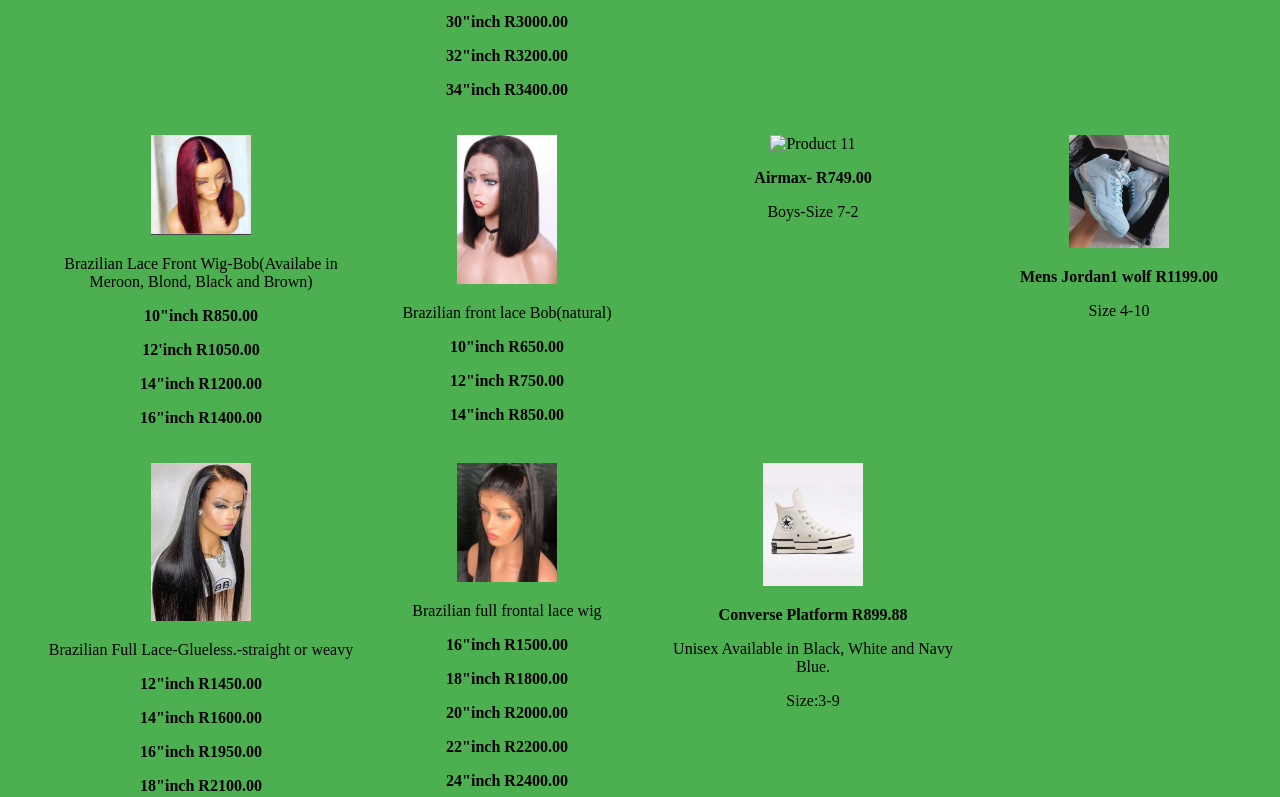
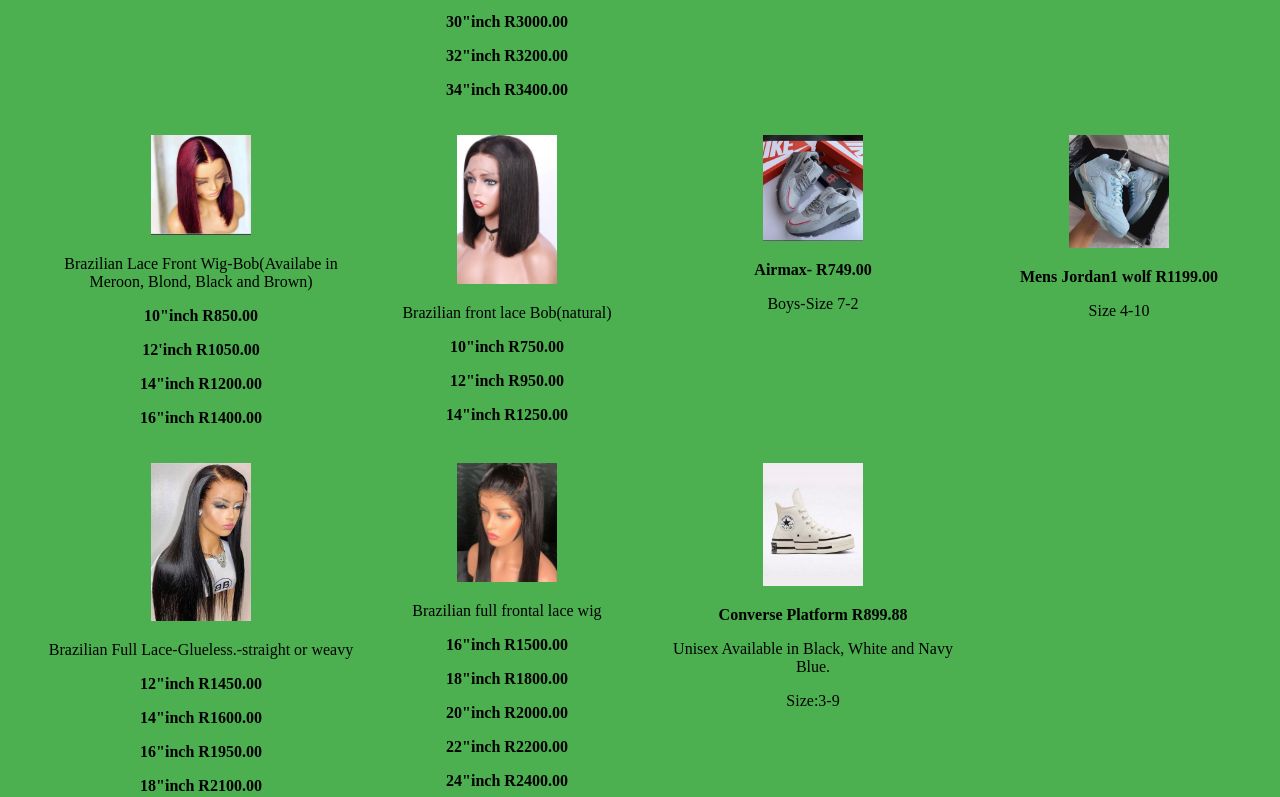
Before and after one commit to eungobs/myshoping, a plain HTML site: page shop_now.html in a window 1280 px wide. Shown: the part 1307-2104 px from the top of the page. Drawn offline with Linux system fonts and the light colour scheme.

Commit message:
Update shop_now.html

```diff
--- a/shop_now.html
+++ b/shop_now.html
@@ -97,9 +97,9 @@
                     <p class="product-price">30"inch R3000.00</p>
                 </li>
                 <li class="product-item">
-                    <img src="pumaadult.jpg." alt="Product 3" class="product-image">
+                    <img src="pumaadult.jpg" alt="Product 3" class="product-image">
                     <p class="product-price">Ladies Puma- R899.99</p>
-                    <p class="product">Mens Size 4-10</p>
+                    <p class="product"> Size 4-8</p>
                 </li>
                 <li class="product-item">
                     <img src="adidasadult.jpg" alt="Product 4" class="product-image">
@@ -151,15 +151,15 @@
                 <li class="product-item">
                     <img src="bobbrown.jpg" alt="Product 10" class="product-image">
                     <p class="product">Brazilian front lace Bob(natural)</p>
-                    <p class="product-price">10"inch R650.00</p>
-                    <p class="product-price">12"inch R750.00</p>
-                    <p class="product-price">14"inch R850.00</p>
+                    <p class="product-price">10"inch R750.00</p>
+                    <p class="product-price">12"inch R950.00</p>
+                    <p class="product-price">14"inch R1250.00</p>
 
 
 
                 </li>
                 <li class="product-item">
-                    <img src="kidsairmax.jpg." alt="Product 11" class="product-image">
+                    <img src="kidsairmax.jpg" alt="Product 11" class="product-image">
                     <p class="product-price">Airmax- R749.00</p>
                     <p cclass="product-size">Boys-Size 7-2</p>
                 </li>
```
